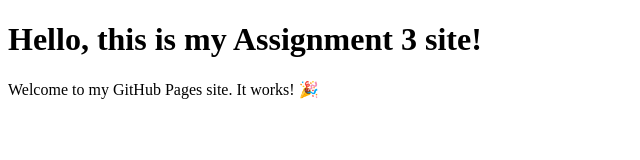
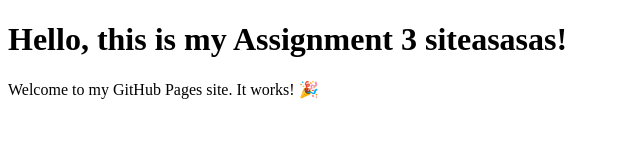
Before and after one commit to sargam76/assignment-3, a plain HTML site: page index.html in a window 1280 px wide. Shown: the whole page, without its empty margins (0-640 px from the left). Drawn offline with Linux system fonts and the light colour scheme.

Commit message:
Update index.html

```diff
--- a/index.html
+++ b/index.html
@@ -6,7 +6,7 @@
   <title>Assignment 3</title>
 </head>
 <body>
-  <h1>Hello, this is my Assignment 3 site!</h1>
+  <h1>Hello, this is my Assignment 3 siteasasas!</h1>
   <p>Welcome to my GitHub Pages site. It works! 🎉</p>
 </body>
 </html>
```
